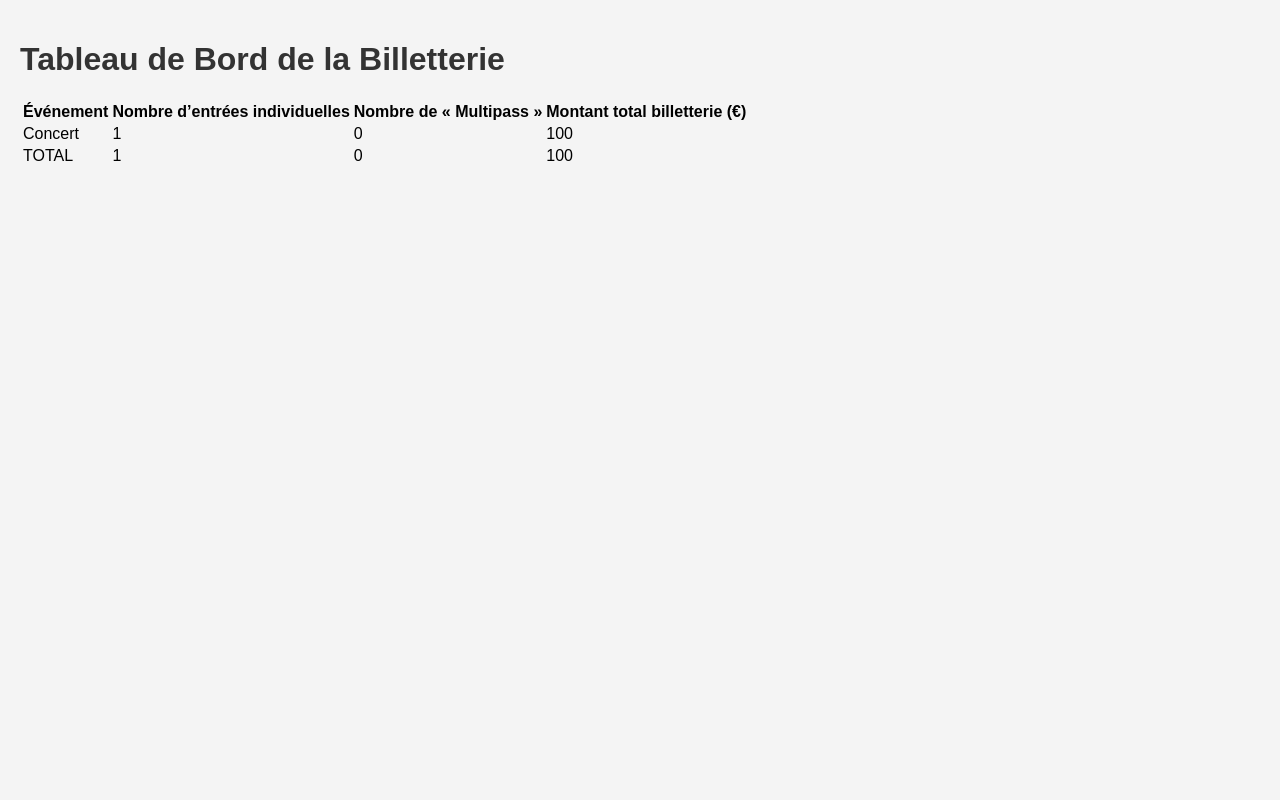
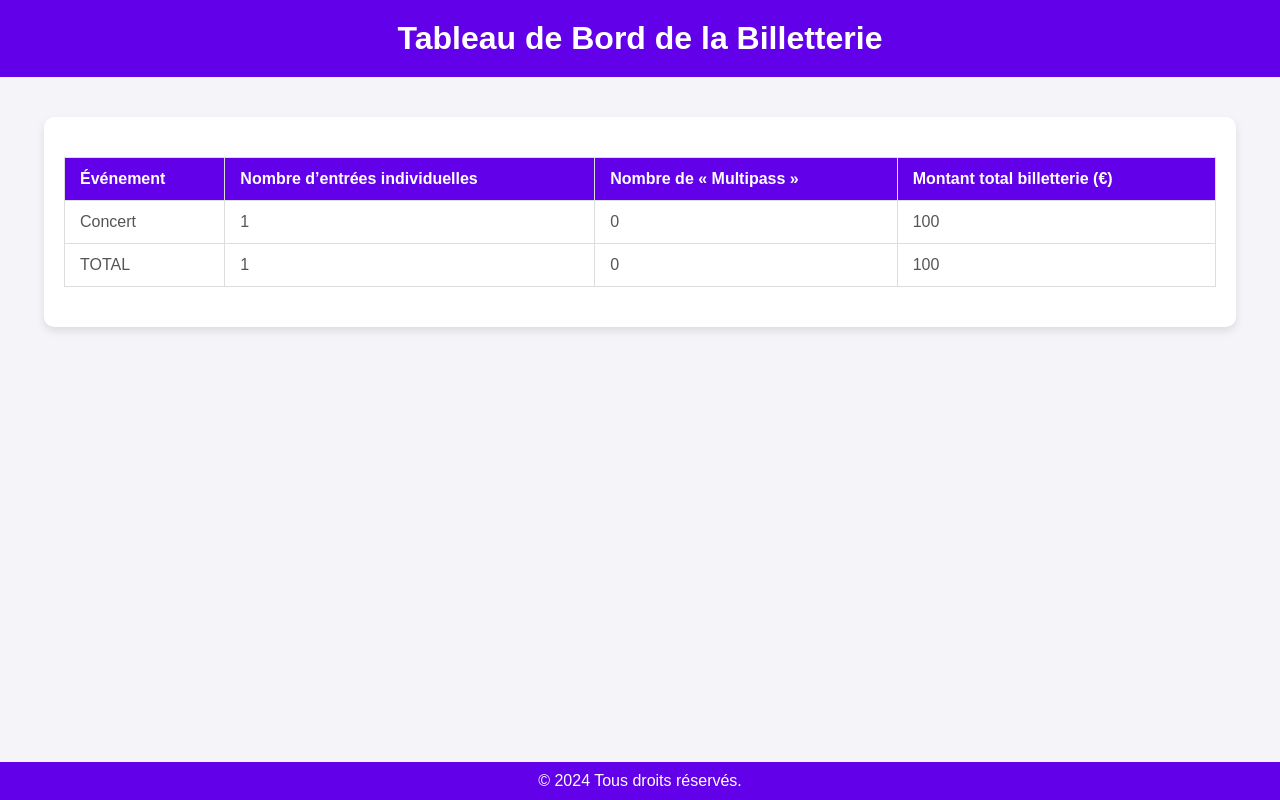
Before and after one commit to ShiningSH/billeterie_esport, a Django app: page /dashboard/ in a window 1280 px wide. Run offline with Django 5.2, Linux system fonts and the light colour scheme; data comes from the database, SQL or seed files in the repository.

Commit message:
dashboard css

```diff
--- a/billeterie_esport/billeterie/templates/billeterie/dashboard.html
+++ b/billeterie_esport/billeterie/templates/billeterie/dashboard.html
@@ -6,9 +6,97 @@
     <title>Tableau de Bord</title>
     {% load static %}
     <link rel="stylesheet" href="{% static 'billeterie/style.css' %}">
+    <style>
+        body {
+            font-family: Arial, sans-serif;
+            background-color: #f4f4f9;
+            margin: 0;
+            padding: 0;
+            color: #333;
+            display: flex;
+            flex-direction: column;
+            align-items: center;
+        }
+
+        header {
+            background-color: #6200ea;
+            color: white;
+            padding: 20px 0;
+            width: 100%;
+            text-align: center;
+            margin-bottom: 20px;
+        }
+
+        h1 {
+            margin: 0;
+            font-size: 2em;
+            color: white;
+        }
+
+        .table-container {
+            max-width: 90%;
+            width: 1200px;
+            margin: 20px auto;
+            padding: 20px;
+            background-color: #ffffff;
+            border-radius: 10px;
+            box-shadow: 0 4px 8px rgba(0, 0, 0, 0.1);
+            overflow-x: auto;
+        }
+
+        table {
+            width: 100%;
+            border-collapse: collapse;
+            margin: 20px 0;
+            font-size: 1em;
+            min-width: 600px;
+            text-align: left;
+        }
+
+        thead {
+            background-color: #6200ea;
+            color: white;
+        }
+
+        th, td {
+            padding: 12px 15px;
+            border: 1px solid #ddd;
+        }
+
+        tr {
+            transition: background-color 0.2s ease;
+        }
+
+        tr:hover {
+            background-color: #f1f1f1;
+        }
+
+        th {
+            font-weight: bold;
+        }
+
+        td {
+            color: #555;
+        }
+
+        footer {
+            text-align: center;
+            padding: 10px;
+            background-color: #6200ea;
+            color: white;
+            width: 100%;
+            position: fixed;
+            bottom: 0;
+        }
+    </style>
 </head>
 <body>
+
+<header>
     <h1>Tableau de Bord de la Billetterie</h1>
+</header>
+
+<div class="table-container">
     <table>
         <thead>
             <tr>
@@ -29,5 +117,11 @@
             {% endfor %}
         </tbody>
     </table>
+</div>
+
+<footer>
+    © 2024 Tous droits réservés.
+</footer>
+
 </body>
 </html>
```
